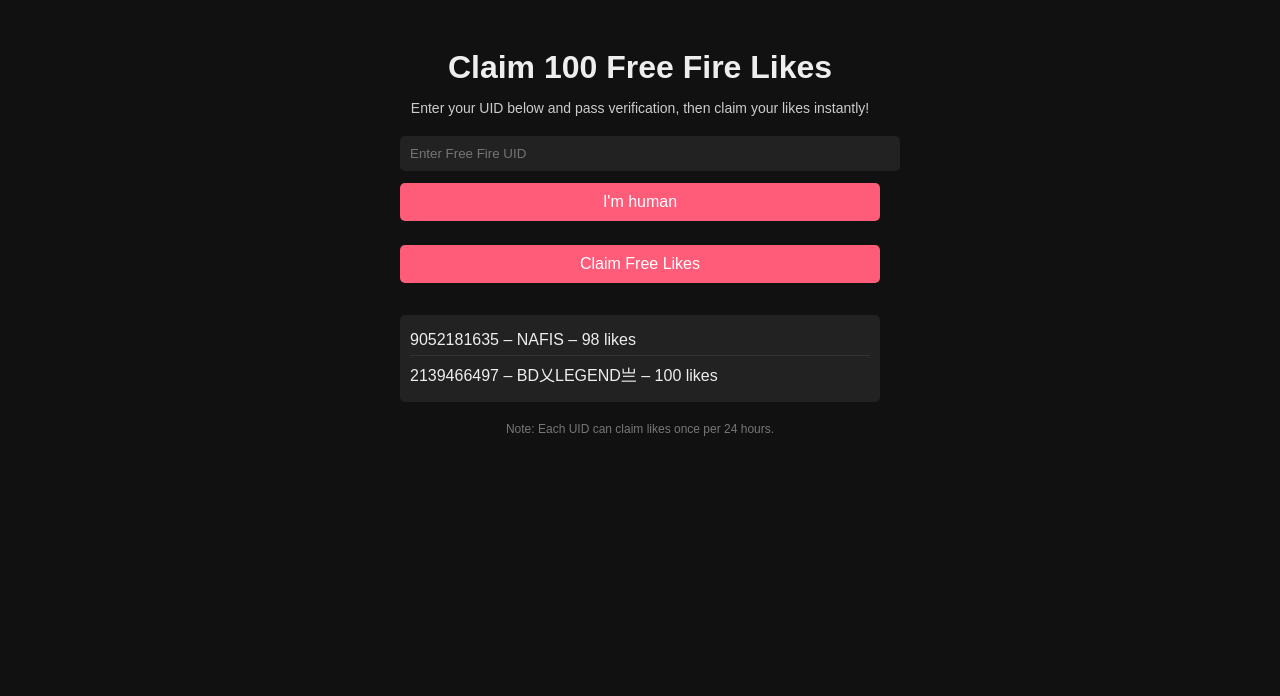
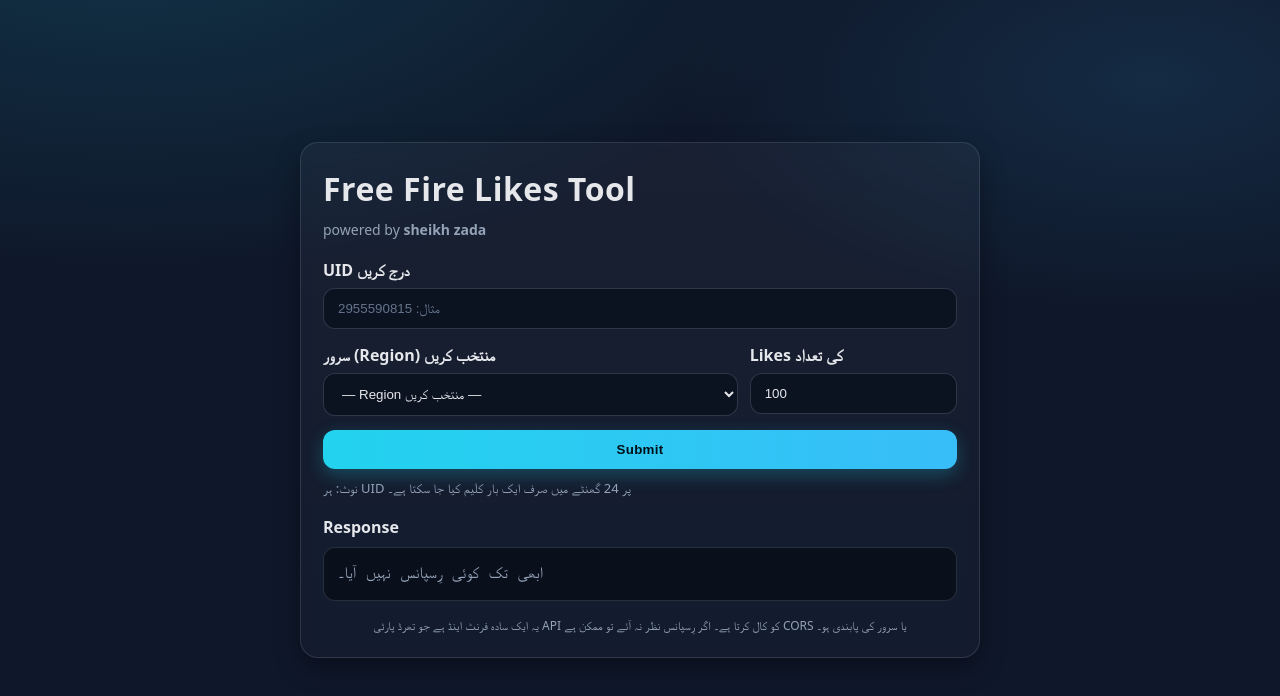
Before and after one commit to Sheikhloog/FF-LIKES-TOOL, a plain HTML site: page index.html in a window 1280 px wide. Drawn offline with Linux system fonts and the light colour scheme.

Commit message:
Update index.html

```diff
--- a/index.html
+++ b/index.html
@@ -1,65 +1,206 @@
-<!DOCTYPE html>
-<html>
+<!DOCTYPE html><html lang="ur">
 <head>
-  <meta charset="UTF-8">
-  <title>Claim 100 Free Fire Likes</title>
+  <meta charset="utf-8" />
+  <meta name="viewport" content="width=device-width, initial-scale=1" />
+  <title>Free Fire Likes Tool</title>
   <style>
-    body { font-family: sans-serif; background:#111; color:#eee; padding:20px; }
-    .container { max-width: 480px; margin: auto; }
-    h1 { text-align:center; margin-bottom:10px; }
-    p.lead { font-size:14px; margin-bottom:20px; text-align:center; color:#ccc; }
-    input, button { width:100%; padding:10px; margin-bottom:12px; border-radius:5px; border: none; }
-    input { background:#222; color:#fff; }
-    button { background:#ff5c7a; color:#fff; font-size:16px; cursor:pointer; }
-    .claim-list { margin-top:20px; background:#222; padding:10px; border-radius:5px; max-height:200px; overflow-y:auto; }
-    .claim-item { padding:6px 0; border-bottom:1px solid #333; }
-    .claim-item:last-child { border-bottom:none; }
-    .loading { text-align:center; color:#ffdd57; margin:12px 0; display:none; }
-    .footer { font-size:12px; color:#777; margin-top:20px; text-align:center; }
+    :root {
+      --bg: #0f172a; /* slate-900 */
+      --card: #111827; /* gray-900 */
+      --muted: #94a3b8; /* slate-400 */
+      --text: #e5e7eb; /* gray-200 */
+      --accent: #22d3ee; /* cyan-400 */
+      --accent-2: #38bdf8; /* sky-400 */
+      --danger: #ef4444;
+    }
+    * { box-sizing: border-box; }
+    body {
+      margin: 0;
+      background: radial-gradient(1200px 600px at 10% -10%, rgba(34,211,238,.15), transparent 60%),
+                  radial-gradient(800px 400px at 90% 10%, rgba(56,189,248,.12), transparent 60%),
+                  var(--bg);
+      color: var(--text);
+      font: 16px/1.5 system-ui, -apple-system, Segoe UI, Roboto, "Noto Sans", Ubuntu, Cantarell, "Helvetica Neue", Arial, "Apple Color Emoji", "Segoe UI Emoji";
+      display: grid; place-items: center; min-height: 100svh; padding: 24px;
+    }
+    .card {
+      width: min(680px, 100%);
+      background: linear-gradient(180deg, rgba(255,255,255,0.04), rgba(255,255,255,0.02));
+      backdrop-filter: blur(6px);
+      border: 1px solid rgba(148,163,184,0.2);
+      border-radius: 18px;
+      padding: 22px;
+      box-shadow: 0 10px 25px rgba(0,0,0,0.35);
+    }
+    h1 { margin: 0 0 6px; font-size: clamp(22px, 4vw, 32px); letter-spacing: .5px; }
+    .sub { margin: 0 0 18px; color: var(--muted); font-size: 14px; }
+    label { display:block; margin: 14px 0 6px; font-weight: 600; }
+    input, select, button, textarea {
+      width: 100%;
+      padding: 12px 14px;
+      border-radius: 12px;
+      border: 1px solid rgba(148,163,184,0.25);
+      background: #0b1220; color: var(--text);
+      outline: none;
+    }
+    input::placeholder { color: #64748b; }
+    button {
+      cursor: pointer; font-weight: 700; letter-spacing: .3px; margin-top: 14px;
+      background: linear-gradient(90deg, var(--accent), var(--accent-2));
+      color: #001018; border: none; box-shadow: 0 6px 18px rgba(34,211,238,.25);
+      transition: transform .06s ease;
+    }
+    button:active { transform: translateY(1px); }
+    .row { display: grid; grid-template-columns: 1fr; gap: 12px; }
+    @media (min-width: 620px){ .row { grid-template-columns: 2fr 1fr; } }.note { margin-top: 10px; font-size: 13px; color: var(--muted); }
+.resp-wrap { margin-top: 16px; }
+.resp-label { font-weight: 700; margin-bottom: 8px; }
+pre {
+  margin: 0; padding: 14px; border-radius: 12px; background: #0a0f1c;
+  border: 1px solid rgba(148,163,184,0.2); overflow-x: auto; white-space: pre-wrap;
+}
+.err { color: #fecaca; }
+.ok  { color: #bbf7d0; }
+.muted { color: var(--muted); }
+.footer { margin-top: 16px; font-size: 12px; color: var(--muted); text-align: center; }
+
   </style>
 </head>
 <body>
-  <div class="container">
-    <h1>Claim 100 Free Fire Likes</h1>
-    <p class="lead">Enter your UID below and pass verification, then claim your likes instantly!</p>
+  <main class="card" role="main" aria-labelledby="title">
+    <h1 id="title">Free Fire Likes Tool</h1>
+    <p class="sub">powered by <strong>sheikh zada</strong></p><form id="likeForm" novalidate>
+  <label for="uid">UID درج کریں</label>
+  <input id="uid" name="uid" type="text" inputmode="numeric" pattern="[0-9]+" placeholder="مثال: 2955590815" required />
 
-    <input id="uid" type="text" placeholder="Enter Free Fire UID" />
-
-    <!-- Human verification placeholder -->
-    <div id="verification" style="margin-bottom:12px; text-align:center;">
-      <!-- Insert Turnstile widget or dummy checkbox -->
-      <button onclick="document.getElementById('verification').innerHTML = 'Verified ✓';">I'm human</button>
+  <div class="row">
+    <div>
+      <label for="region">سرور (Region) منتخب کریں</label>
+      <select id="region" name="region" required>
+        <option value="" selected disabled>— Region منتخب کریں —</option>
+        <option>PK</option>
+        <option>BD</option>
+        <option>IND</option>
+        <option>SG</option>
+        <option>ID</option>
+        <option>BR</option>
+        <option>ME</option>
+        <option>NA</option>
+        <option>US</option>
+        <option>EU</option>
+        <option>RU</option>
+        <option>VN</option>
+        <option>TH</option>
+        <option>MY</option>
+        <option>TW</option>
+        <option>JP</option>
+      </select>
     </div>
-
-    <button id="claimBtn">Claim Free Likes</button>
-
-    <div id="loading" class="loading">Processing... Please wait 30 seconds.</div>
-
-    <div class="claim-list" id="claims">
-      <!-- Recent claims will load here -->
-      <div class="claim-item">9052181635 – NAFIS – 98 likes</div>
-      <div class="claim-item">2139466497 – BD乂LEGEND亗 – 100 likes</div>
-      <!-- etc. -->
+    <div>
+      <label for="amount">Likes کی تعداد</label>
+      <input id="amount" name="amount" type="number" min="1" max="100" value="100" />
     </div>
-
-    <div class="footer">Note: Each UID can claim likes once per 24 hours.</div>
   </div>
 
-  <script>
-    document.getElementById('claimBtn').addEventListener('click', async () => {
+  <button id="submitBtn" type="submit">Submit</button>
+  <div id="hint" class="note">نوٹ: ہر UID پر 24 گھنٹے میں صرف ایک بار کلَیم کیا جا سکتا ہے۔</div>
+</form>
+
+<div class="resp-wrap">
+  <div class="resp-label">Response</div>
+  <pre id="responseBox" class="muted">ابھی تک کوئی رِسپانس نہیں آیا۔</pre>
+</div>
+
+<div class="footer">یہ ایک سادہ فرنٹ اینڈ ہے جو تھرڈ پارٹی API کو کال کرتا ہے۔ اگر رِسپانس نظر نہ آئے تو ممکن ہے CORS یا سرور کی پابندی ہو۔</div>
+
+  </main>  <script>
+    const form = document.getElementById('likeForm');
+    const responseBox = document.getElementById('responseBox');
+    const submitBtn = document.getElementById('submitBtn');
+    const hint = document.getElementById('hint');
+
+    function buildUrl(uid, region, amount = 100) {
+      const base = 'https://likes.ffgarena.cloud/api/v2/likes';
+      const params = new URLSearchParams({
+        uid: String(uid).trim(),
+        amount_of_likes: String(amount || 100),
+        auth: 'trial-7d',
+        region: String(region).trim(),
+      });
+      return `${base}?${params.toString()}`;
+    }
+
+    function show(text, type = 'muted') {
+      responseBox.className = type;
+      responseBox.textContent = typeof text === 'string' ? text : JSON.stringify(text, null, 2);
+    }
+
+    async function fetchWithTimeout(resource, options = {}) {
+      const { timeout = 15000 } = options;
+      const controller = new AbortController();
+      const id = setTimeout(() => controller.abort(), timeout);
+      try {
+        const res = await fetch(resource, { ...options, signal: controller.signal });
+        clearTimeout(id);
+        return res;
+      } catch (err) {
+        clearTimeout(id);
+        throw err;
+      }
+    }
+
+    form.addEventListener('submit', async (e) => {
+      e.preventDefault();
       const uid = document.getElementById('uid').value.trim();
-      if (!uid) return alert('Enter your UID');
+      const region = document.getElementById('region').value;
+      const amount = Math.min(100, Math.max(1, Number(document.getElementById('amount').value || 100)));
 
-      document.getElementById('loading').style.display = 'block';
-      await new Promise(r => setTimeout(r, 3000));  // simulate wait
-      document.getElementById('loading').style.display = 'none';
+      if (!uid || !/^[0-9]{4,}$/.test(uid)) {
+        show('براہ کرم درست عددی UID درج کریں (کم ازکم 4 ہندسے).', 'err');
+        return;
+      }
+      if (!region) {
+        show('براہ کرم Region منتخب کریں۔', 'err');
+        return;
+      }
 
-      // Mock response
-      const newItem = document.createElement('div');
-      newItem.className = 'claim-item';
-      newItem.textContent = uid + ' – YOURNAME – 100 likes';
-      document.getElementById('claims').prepend(newItem);
+      const url = buildUrl(uid, region, amount);
+      show('Request بھیجی جا رہی ہے… براہ کرم انتظار کریں۔');
+      submitBtn.disabled = true;
+      submitBtn.textContent = 'Processing…';
+
+      try {
+        // براہ راست کال
+        let res = await fetchWithTimeout(url, { method: 'GET' });
+
+        // اگر CORS بلاک کرے تو یوزر کو واضح بتائیں
+        if (!res.ok) {
+          const text = await res.text().catch(() => '');
+          try {
+            const maybeJson = JSON.parse(text);
+            show(maybeJson, res.status >= 400 ? 'err' : 'ok');
+          } catch {
+            show(`HTTP ${res.status}: ${text || 'سرور سے مسئلہ آیا ہے۔'}`, 'err');
+          }
+          return;
+        }
+
+        // کامیاب
+        const data = await res.json().catch(async () => ({ raw: await res.text() }));
+        // کچھ responses میں likes_antes/likes_depois/ sent ہوتے ہیں — بس ویسے ہی دکھا دیں
+        show(data, 'ok');
+      } catch (err) {
+        if (err.name === 'AbortError') {
+          show('ریکویسٹ ٹائم آؤٹ ہو گئی۔ نیٹ ورک چیک کریں اور دوبارہ کوشش کریں۔', 'err');
+        } else if (String(err).includes('Failed to fetch')) {
+          show('براہ راست کال بلاک ہو رہی ہے (ممکنہ CORS مسئلہ). اس صفحہ کو کسی ایسے ہوسٹنگ پر رکھیں جہاں بیک اینڈ پراکسی ہو، یا پھر موبائل/ڈیسک ٹاپ ایپ/سرور سے کال کریں۔', 'err');
+        } else {
+          show('Error: ' + err.message, 'err');
+        }
+      } finally {
+        submitBtn.disabled = false;
+        submitBtn.textContent = 'Submit';
+      }
     });
-  </script>
-</body>
+  </script></body>
 </html>
```
